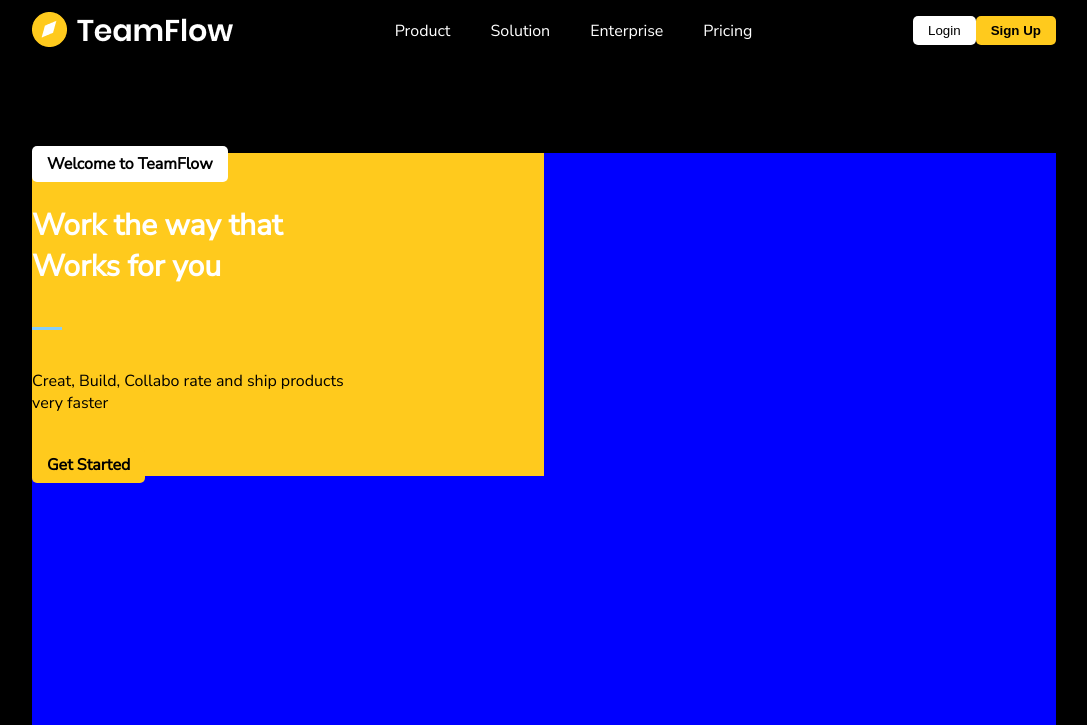
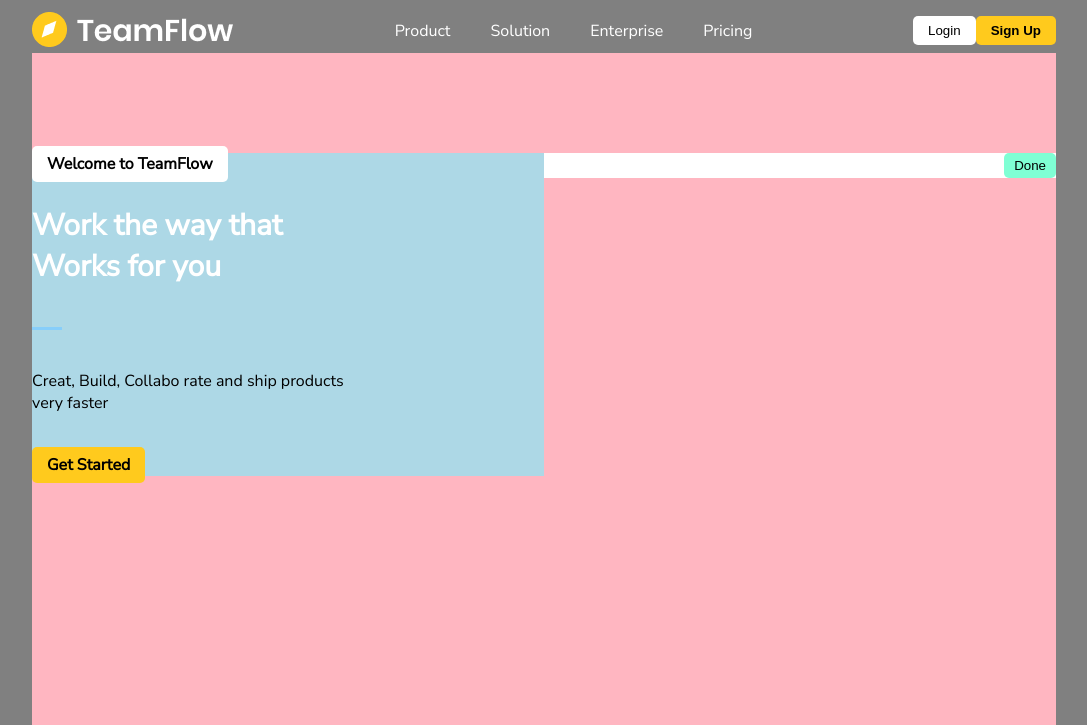
Before and after one commit to keysa22/percobaan, a plain HTML site: page index.html in a window 1280 px wide. Shown: the top 725 px of the page, without its empty margins (96-1183 px from the left). Drawn offline with Linux system fonts and the light colour scheme.

Commit message:
margin ganti padding, tambah flex column

```diff
--- a/index.html
+++ b/index.html
@@ -12,7 +12,13 @@
       rel="stylesheet"
     />
   </head>
-  <body style="font-family: 'Nunito Sans', sans-serif; position: relative; background-color: black;">
+  <body
+    style="
+      font-family: 'Nunito Sans', sans-serif;
+      position: relative;
+      background-color: gray;
+    "
+  >
     <div
       style="
         display: flex;
@@ -21,15 +27,14 @@
         margin-left: auto;
         margin-right: auto;
         place-items: center;
-        margin-bottom: 100px;
       "
     >
       <img src="./Logo.png" alt="logo" width="202" height="45" />
       <div style="display: flex">
-        <div style="margin-right: 40px; color: #fff;">Product</div>
-        <div style="margin-right: 40px; color: #fff;">Solution</div>
-        <div style="margin-right: 40px; color: #fff;">Enterprise</div>
-        <div style="color: #fff;">Pricing</div>
+        <div style="margin-right: 40px; color: #fff">Product</div>
+        <div style="margin-right: 40px; color: #fff">Solution</div>
+        <div style="margin-right: 40px; color: #fff">Enterprise</div>
+        <div style="color: #fff">Pricing</div>
       </div>
       <div style="display: flex">
         <button
@@ -57,10 +62,20 @@
         </button>
       </div>
     </div>
-    <div style="max-width: 1024px; margin-left: auto; margin-right: auto">
-      <div style="place-items: start; min-height: 100vh; background-color: blue; display: flex;">
-        <div style="width: 50%; background-color: #ffca1d;">
-          <div style="margin-bottom: 30px;"><buttom
+    <div
+      style="
+        max-width: 1024px;
+        margin-left: auto;
+        margin-right: auto;
+        padding-top: 100px;
+        background-color: lightpink;
+        min-height: 100vh;
+      "
+    >
+      <div style="place-items: start; display: flex">
+        <div style="width: 50%; background-color: lightblue">
+          <div style="margin-bottom: 30px">
+            <buttom
               style="
                 padding: 7px 15px 7px 15px;
                 background-color: #fff;
@@ -71,13 +86,30 @@
                 margin-bottom: 40px;
               "
               >Welcome to TeamFlow</buttom
-          ></div>
-          <div style="font-size: 30px; font-weight: bold; color: #fff;">
+            >
+          </div>
+          <div style="font-size: 30px; font-weight: bold; color: #fff">
             Work the way that
           </div>
-          <div style="font-size: 30px; font-weight: bold; color: #fff; margin-bottom: 40px;">Works for you</div>
+          <div
+            style="
+              font-size: 30px;
+              font-weight: bold;
+              color: #fff;
+              margin-bottom: 40px;
+            "
+          >
+            Works for you
+          </div>
           <div></div>
-          <div style="height: 3px; width: 30px; background-color: lightskyblue; margin-bottom: 40px;"></div>
+          <div
+            style="
+              height: 3px;
+              width: 30px;
+              background-color: lightskyblue;
+              margin-bottom: 40px;
+            "
+          ></div>
           <div>
             <div style="margin-bottom: 0px">
               Creat, Build, Collabo rate and ship products
@@ -97,7 +129,28 @@
             </buttom>
           </div>
         </div>
-        <div style="width: 50%; background-color: #fff; align-self: flex-end;"><button style="padding: 5px 10px 5px 10px; background-color:aquamarine; border:0px; margin-top: 200px; border-radius: 5px;align-self: flex-end;">Done</button></div>
+        <div
+          style="
+            width: 50%;
+            height: 100%;
+            background-color: #fff;
+            display: flex;
+            flex-direction: column;
+          "
+        >
+          <button
+            style="
+              padding: 5px 10px 5px 10px;
+              background-color: aquamarine;
+              border: 0px;
+              border-radius: 5px;
+              width: fit-content;
+              align-self: flex-end;
+            "
+          >
+            Done
+          </button>
+        </div>
       </div>
     </div>
     <div
```
Lines whose indentation alone changed are shown as unchanged.
